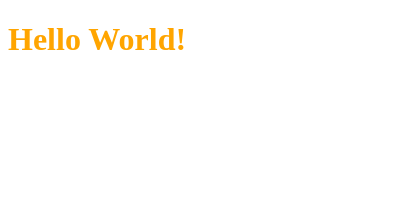
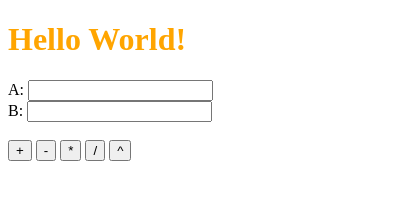
Before and after one commit to LameLoura/Electron.calculator, an Electron app: page HTML/Javascript/main.html in a window 400 px wide. Drawn offline with Linux system fonts and the light colour scheme.

Commit message:
- add UI for the task

```diff
--- a/HTML/Javascript/main.html
+++ b/HTML/Javascript/main.html
@@ -7,5 +7,14 @@
   </head>
   <body>
     <h1>Hello World!  </h1>
+    A:  <input type="text" name="FirstName" value=""><br>
+    B:  <input type="text" name="FirstName" value=""><br><br>
+
+    <input type="button" id="opPlus" value="+"  />
+    <input type="button" id="opMinus" value="-"  />
+    <input type="button" id="opMultiple" value="*"  />
+    <input type="button" id="opSlash" value="/"  />
+    <input type="button" id="opPower" value="^" />
+
   </body>
 </html>
```
